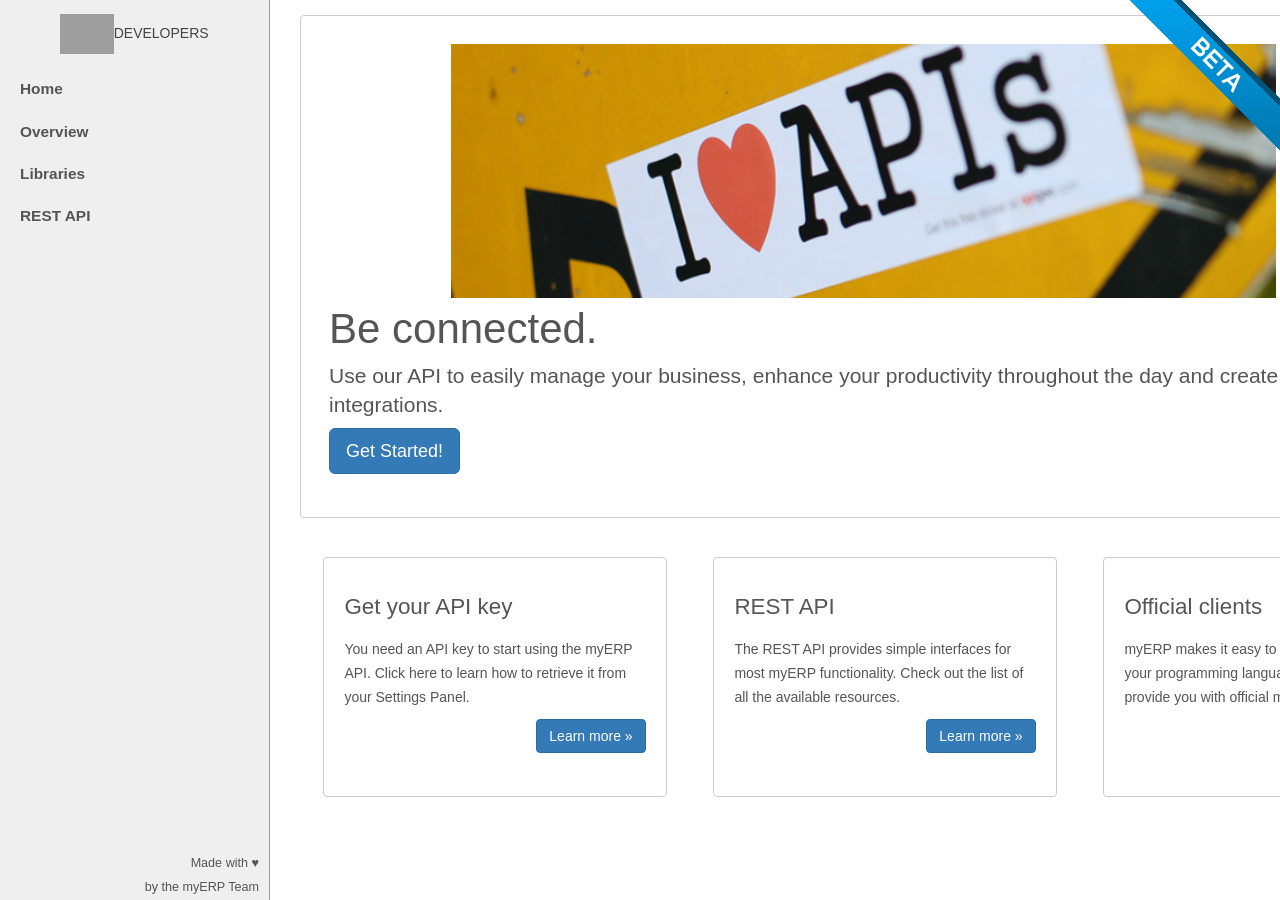
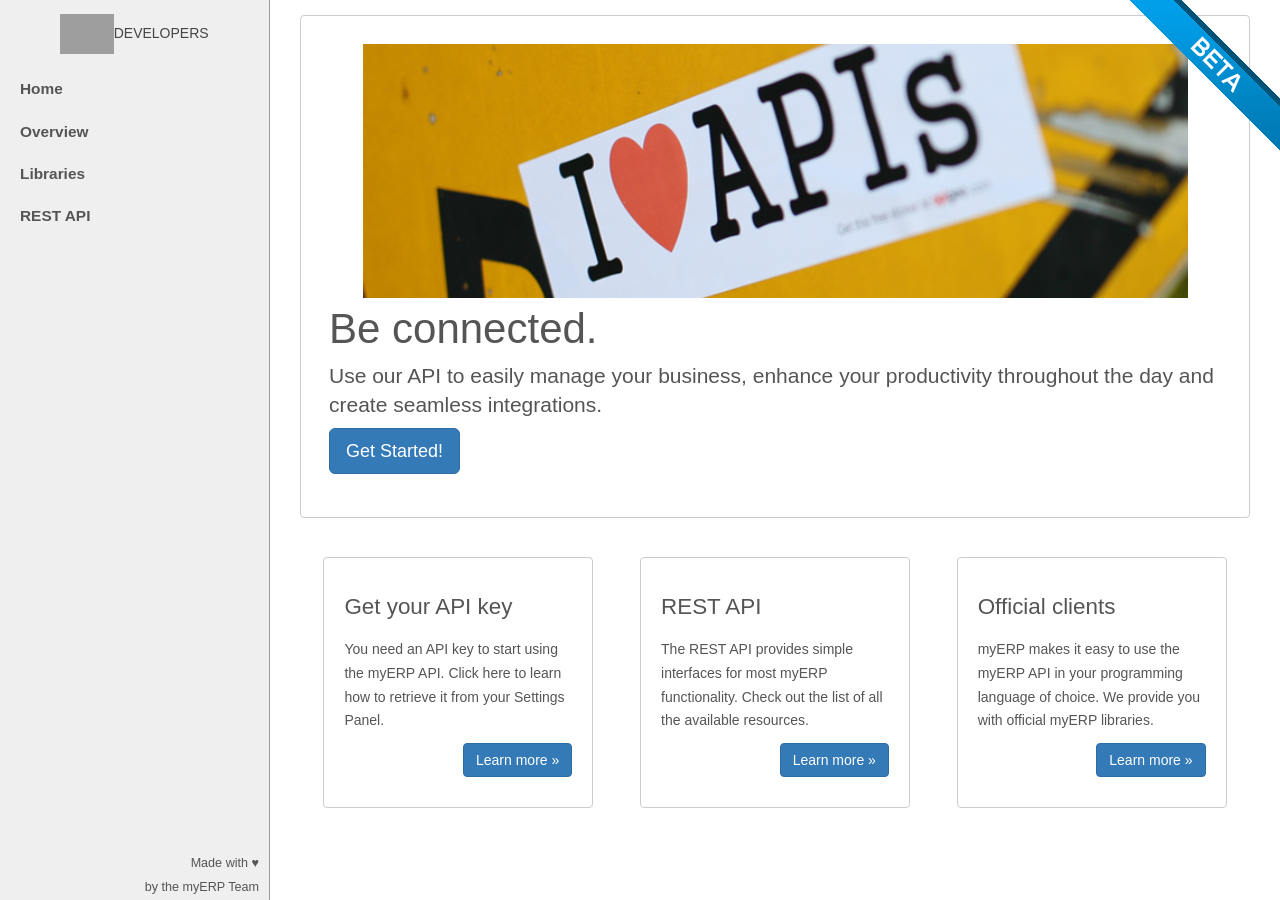
Before and after one commit to myERP/myerp.github.io, a Jekyll site: the page built from index.html, in a window 1280 px wide. Built offline with Jekyll 4.4.1, drawn with Linux system fonts in a browser that asks for light colours; nearby versions of some CDN libraries; Markdown is read by kramdown in place of the engine named in the settings; grey boxes are pictures that could not be loaded.

Commit message:
fix css glitch on the main page

```diff
--- a/css/main.css
+++ b/css/main.css
@@ -81,11 +81,14 @@ p.message {
 #home .splash-image {
     text-align: center;
 }
+#home .splash-image img {
+    max-width: 100%;
+}
 #home .jumbotron {
     background: transparent;
     padding: 0;
 }
-#home .jumbotron .container {
+#home .jumbotron .container-fluid {
     max-width: 1126px;
     padding: 2em;
     border: 1px solid #ccc;
--- a/index.html
+++ b/index.html
@@ -5,7 +5,7 @@ title: "- Home"
 <section id="home">
 
     <div class="jumbotron">
-      <div class="container">
+      <div class="container-fluid">
 
         <div class="splash-image">
             <img src="img/love_apis.png">
@@ -16,7 +16,7 @@ title: "- Home"
       </div>
     </div>
 
-    <div class="container">
+    <div class="container-fluid">
           <div class="row">
             <div class="col-md-4">
                 <div class="box">
```
